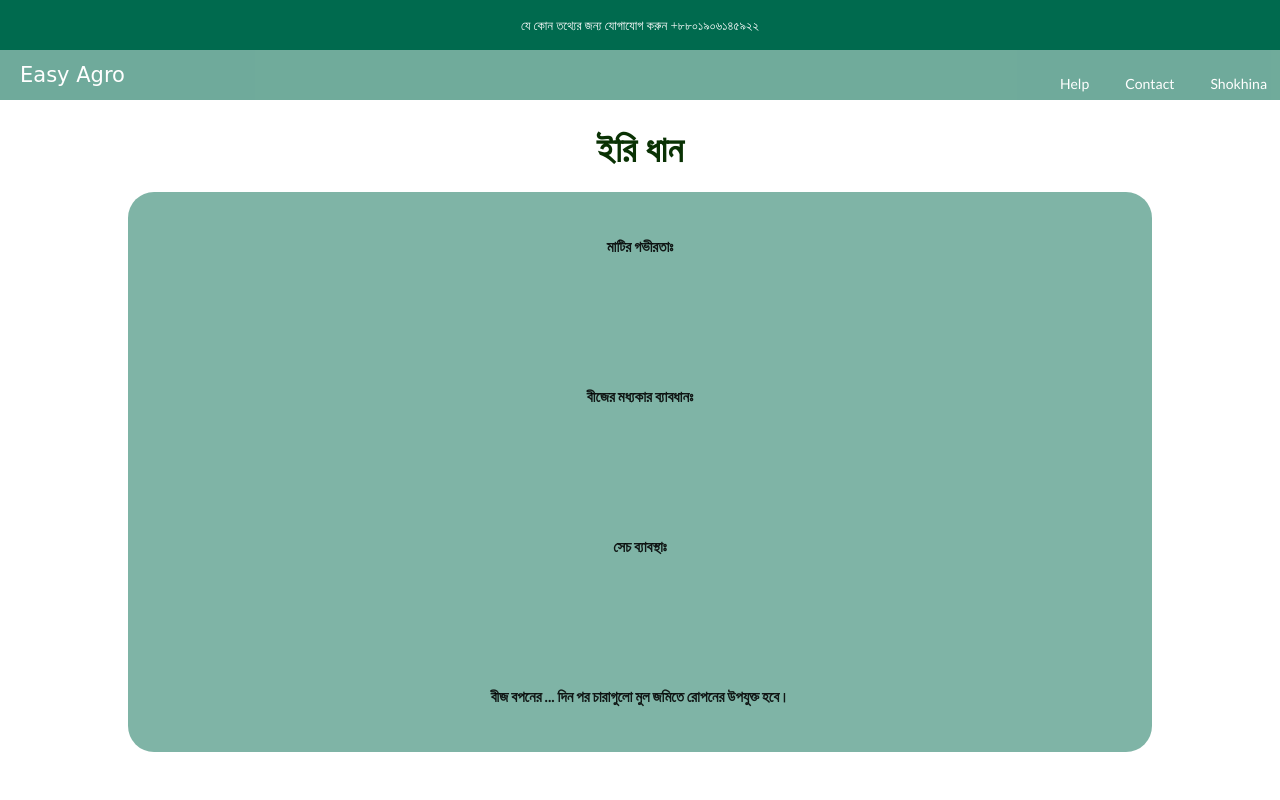
After one commit to devanamul/EasyAgro, a Django app: page /prePlanting/ in a window 1280 px wide. The commit adds this page. Run offline with Django 4.2, Linux system fonts and the light colour scheme.

Commit message:
front end design for preplanting process done

```diff
--- /dev/null
+++ b/EasyAgro/EasyAgro/static/EasyAgro/prePlanting.css
@@ -0,0 +1,122 @@
+*{
+    margin: 0;
+    padding: 0;
+}
+
+body {
+	display: flex;
+	flex-direction: column;
+}
+
+.part1 {
+	position: absolute;
+	width: 1512px;
+	height: 50px;
+	top: 0px;
+	background: #006A4E;
+	display: flex;
+	justify-content: center;
+	align-items: center;
+}
+
+.part2 {
+	position: absolute;
+	width: 1512px;
+	height: 50px;
+	top: 50px;
+	background: rgba(0, 106, 78, 0.8);
+	opacity: 0.7;
+	/*box-shadow: 0px 4px 4px rgba(0, 0, 0, 0.25);*/
+	display: flex;
+	flex-direction: row;
+	justify-content: space-between;
+}
+
+.part3 {
+	position: absolute;
+	height: 700px;
+	background: #FFFFFF;
+	top: 100px;
+
+	background-size: cover;
+	display: flex;
+	flex-direction: column;
+	justify-content: center;
+	align-items: center;
+
+}
+
+.contact {
+	position: absolute;
+	width: 400px;
+	height: 15px;
+	font-family: 'Sans-serif';
+	font-style: normal;
+	font-weight: 400;
+	font-size: 13px;
+	line-height: 16px;
+	color: #FFFFFF;
+	text-align: center;
+}
+
+.header.item {
+	font-family: cursive;
+	align-items: center;
+	justify-content: center;
+	display: flex;
+	font-size: 1.5em;
+	color: #FFFFFF;
+	margin: 20px;
+}
+
+.ui.right.secondary.menu{
+	display: flex;
+	align-items: center;
+	justify-content: center;
+}
+
+.card {
+	width: 80%;
+	height: 80%;
+
+	background: rgba(0, 106, 78, 0.5);
+	border-radius: 26px;
+	display: flex;
+    flex-direction: column;
+	justify-content: space-around;
+	align-items: center;
+	margin: 20px;
+}
+
+.card > a {
+	width: 461px;
+	height: 72px;
+
+	font-family: 'Sans-serif';
+	font-style: normal;
+	font-weight: 400;
+	font-size: 36px;
+	line-height: 44px;
+	text-align: center;
+	color: #FFFFFF;
+	display: flex;
+	justify-content: center;
+	align-items: center;
+}
+
+.porject {
+	width: 258px;
+	height: 44px;
+
+	font-family: 'Sans-serif';
+	font-style: normal;
+	font-weight: bold;
+	font-weight: 700;
+	font-size: 36px;
+	line-height: 44px;
+	/* identical to box height */
+
+	text-align: center;
+
+	color: #0A3204;
+}
--- a/EasyAgro/EasyAgro/templates/EasyAgro/dashboard.html
+++ b/EasyAgro/EasyAgro/templates/EasyAgro/dashboard.html
@@ -18,7 +18,7 @@
 		<div style="display: flex; align-items: center; justify-content: center;" class="ui right secondary menu">
 			<a style="color: white;" class="item" href="">Help</a>
 			<a style="color: white;" class="item" href="">Contact</a>
-			<a style="color: white;" class="item" href="">Shokhina</a>
+			<a style="color: white;" class="item" href="">{{user.first_name}}</a>
 		</div>
 	</div>
 
@@ -41,11 +41,11 @@
 		<div class="projects">আমার চলতি প্রজেক্টঃ</div>
 		<div style="padding-left: 5px; align-items: center;" class="ui link cards">
 		{% for obj in projects %}
-		  <a href="" style="width: 201px;
+		  <a href="{% url 'Project' %}?project = {{obj}}" style="width: 201px;
 		  height: 295px;
 		  color: black;
 		  background: rgba(0, 106, 78, 0.5);
-		  border-radius: 26px;" onMouseOver="this.style.backgroundColor='#00A300'"
+		  border-radius: 26px;" onMouseOver="this.style.backgroundColor='rgba(0, 106, 78, 0.842)'"
 			  onMouseOut="this.style.backgroundColor='rgba(0, 106, 78, 0.5)'" class="card">
 			<h3>{{obj.name}}</h3>
 		    <h3>{{obj.area}}</h3>
--- /dev/null
+++ b/EasyAgro/EasyAgro/templates/EasyAgro/prePlanting.html
@@ -0,0 +1,37 @@
+<!DOCTYPE html>
+<html>
+<head>
+	<meta charset="utf-8">
+	<meta name="viewport" content="width=device-width, initial-scale=1">
+	<title>Easy Agro</title>
+	<link rel="stylesheet" href="https://cdnjs.cloudflare.com/ajax/libs/semantic-ui/2.4.1/semantic.min.css">
+	<link rel="stylesheet" type="text/css" href="../static/EasyAgro/prePlanting.css">
+</head>
+<body>
+	<div class="part1" style="width: 100%;">
+		<h8 class="contact">যে কোন তথ্যের জন্য যোগাযোগ করুন   +৮৮০১৯০৬১৪৫৯২২</h8>
+	</div>
+
+	<div class="part2" style="width: 100%;">
+		<div style="font-family: cursive;" class="header item">Easy Agro</div>
+
+		<div style="display: flex; align-items: center; justify-content: center;" class="ui right secondary menu">
+			<a style="color: white;" class="item" href="">Help</a>
+			<a style="color: white;" class="item" href="">Contact</a>
+			<a style="color: white;" class="item" href="">Shokhina</a>
+		</div>
+	</div>
+
+	<div class="part3" style="width: 100%;">
+		<label class="porject" for="">ইরি ধান</label>
+		<div class="card">
+			<h4>মাটির গভীরতাঃ </h4>
+			<h4>বীজের মধ্যকার ব্যাবধানঃ </h4>
+			<h4>সেচ ব্যাবস্থাঃ </h4>
+			<h4>বীজ বপনের ... দিন পর চারাগুলো মুল জমিতে রোপনের উপযুক্ত হবে।</h4>
+		</div>
+
+
+	</div>
+</body>
+</html>
--- a/EasyAgro/EasyAgro/urls.py
+++ b/EasyAgro/EasyAgro/urls.py
@@ -25,4 +25,8 @@ urlpatterns = [
     path('projectform/', views.projectForm, name = 'ProjectForm'),
     path('diseaseidentification/', views.diseaseIdentification, name = 'Disease'),
     path('project/', views.Project, name = 'Project'),
+    path('fertilizer/', views.fertilizer, name = 'Fertilizer'),
+    path('prePlanting/', views.prePlanting, name = 'PrePlanting'),
+    path('postPlanting/', views.postPlanting, name = 'PostPlanting'),
+
 ]
--- a/EasyAgro/EasyAgro/views.py
+++ b/EasyAgro/EasyAgro/views.py
@@ -58,7 +58,7 @@ def signin(request):
 def dashboard(request):
 	u = request.user
 	projects = project.objects.filter(author=u)
-	return render(request, "EasyAgro/dashboard.html", {'projects': projects})
+	return render(request, "EasyAgro/dashboard.html", {'projects': projects, 'user': u})
 
 def projectForm(request):
 	if request.method == 'GET':
@@ -110,3 +110,12 @@ def diseaseIdentification(request):
 		result = labels[predicted_label]
 
 		return render(request, "EasyAgro/disease.html", {'result': result})
+
+def fertilizer(request):
+	return render(request, "EasyAgro/fertilizer.html")
+
+def prePlanting(request):
+	return render(request, "EasyAgro/prePlanting.html")
+
+def postPlanting(request):
+	return render(request, "EasyAgro/postPlanting.html")
```
Also changed, not shown: EasyAgro/EasyAgro/static/EasyAgro/fertilizer.css (added, +121 -0 lines), EasyAgro/EasyAgro/templates/EasyAgro/fertilizer.html (added, +36 -0 lines), EasyAgro/EasyAgro/static/EasyAgro/postPlanting.css (added), EasyAgro/EasyAgro/templates/EasyAgro/postPlanting.html (added), EasyAgro/db.sqlite3.
